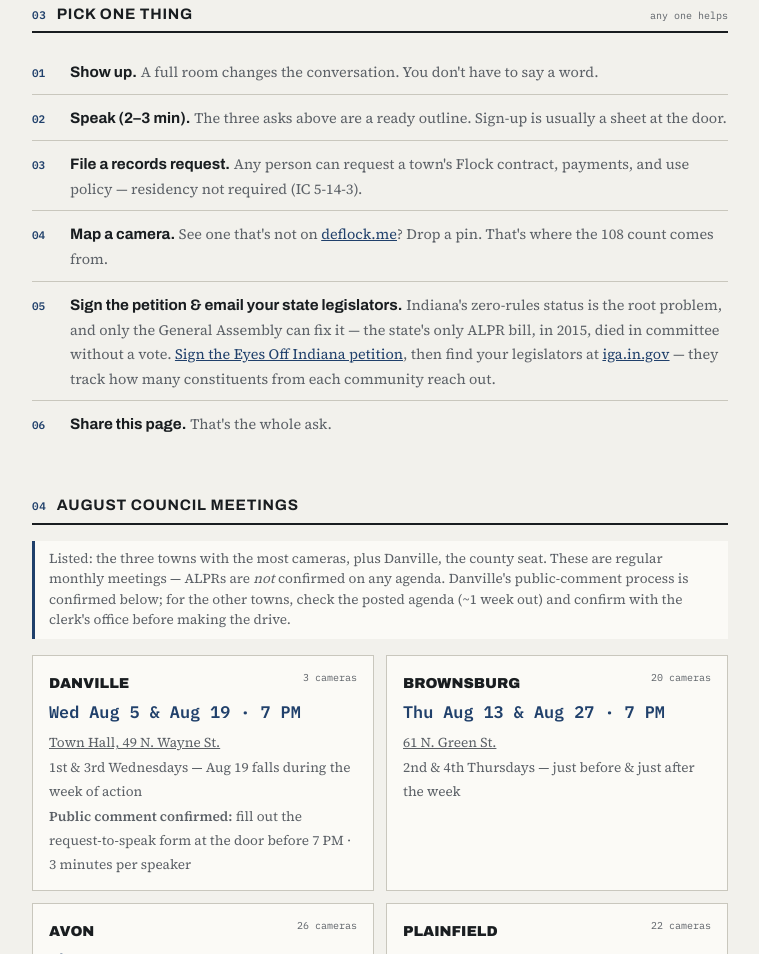
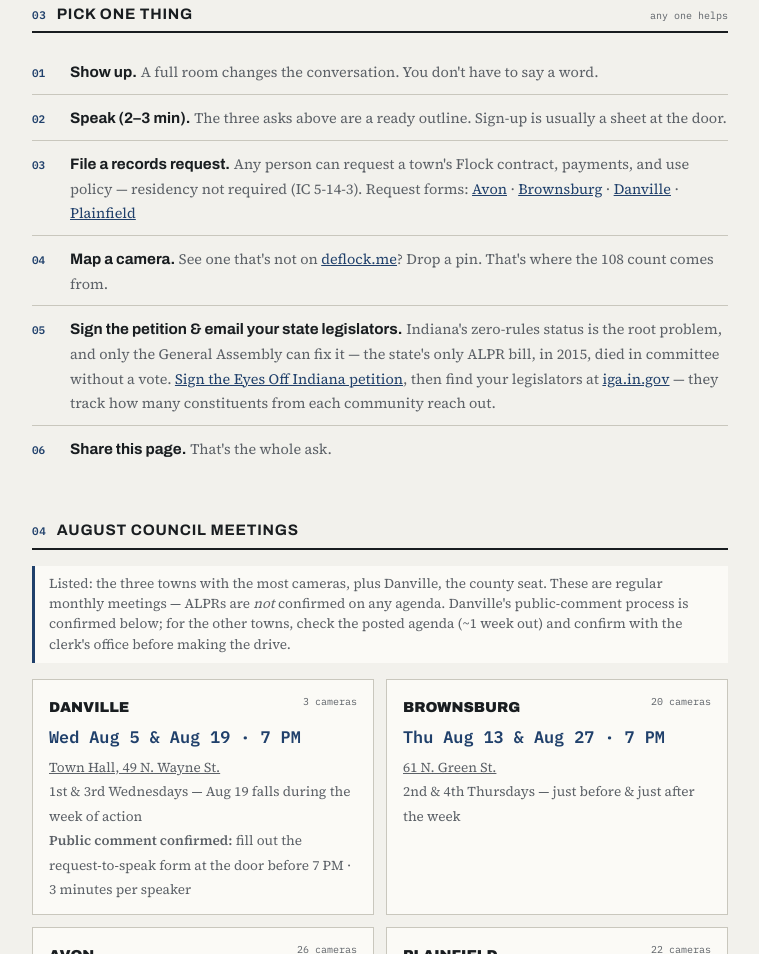
Before and after one commit to hendricks553/hendricks-county-flock, a plain HTML site: page index.html in a window 1280 px wide. Shown: the part 1203-2157 px from the top of the page, without its empty margins (260-1019 px from the left). Drawn offline with Linux system fonts and the light colour scheme.

Commit message:
added records request links

```diff
--- a/index.html
+++ b/index.html
@@ -217,7 +217,7 @@
   <ol class="acts">
     <li><span class="k">01</span><div><span class="do">Show up.</span> <span class="how">A full room changes the conversation. You don't have to say a word.</span></div></li>
     <li><span class="k">02</span><div><span class="do">Speak (2&ndash;3 min).</span> <span class="how">The three asks above are a ready outline. Sign-up is usually a sheet at the door.</span></div></li>
-    <li><span class="k">03</span><div><span class="do">File a records request.</span> <span class="how">Any person can request a town's Flock contract, payments, and use policy — residency not required (IC 5-14-3).</span></div></li>
+    <li><span class="k">03</span><div><span class="do">File a records request.</span> <span class="how">Any person can request a town's Flock contract, payments, and use policy — residency not required (IC 5-14-3). Request forms: <a href="https://www.avonindiana.gov/177/Public-Records-Requests" target="_blank" rel="noopener">Avon</a> · <a href="https://laserfiche.brownsburg.org/Forms/PublicRecordsRequest" target="_blank" rel="noopener">Brownsburg</a> · <a href="https://danvillein.gov/egov/apps/action/center.egov?view=form;page=1;id=33" target="_blank" rel="noopener">Danville</a> · <a href="https://www.townofplainfield.com/1941/Records-Requests" target="_blank" rel="noopener">Plainfield</a></span></div></li>
     <li><span class="k">04</span><div><span class="do">Map a camera.</span> <span class="how">See one that's not on <a href="https://deflock.me">deflock.me</a>? Drop a pin. That's where the 108 count comes from.</span></div></li>
     <li><span class="k">05</span><div><span class="do">Sign the petition &amp; email your state legislators.</span> <span class="how">Indiana's zero-rules status is the root problem, and only the General Assembly can fix it — the state's only ALPR bill, in 2015, died in committee without a vote. <a href="https://eyesoffindiana.org/petition" target="_blank" rel="noopener">Sign the Eyes Off Indiana petition</a>, then find your legislators at <a href="https://iga.in.gov" target="_blank" rel="noopener">iga.in.gov</a> — they track how many constituents from each community reach out.</span></div></li>
     <li><span class="k">06</span><div><span class="do">Share this page.</span> <span class="how">That's the whole ask.</span></div></li>
```
